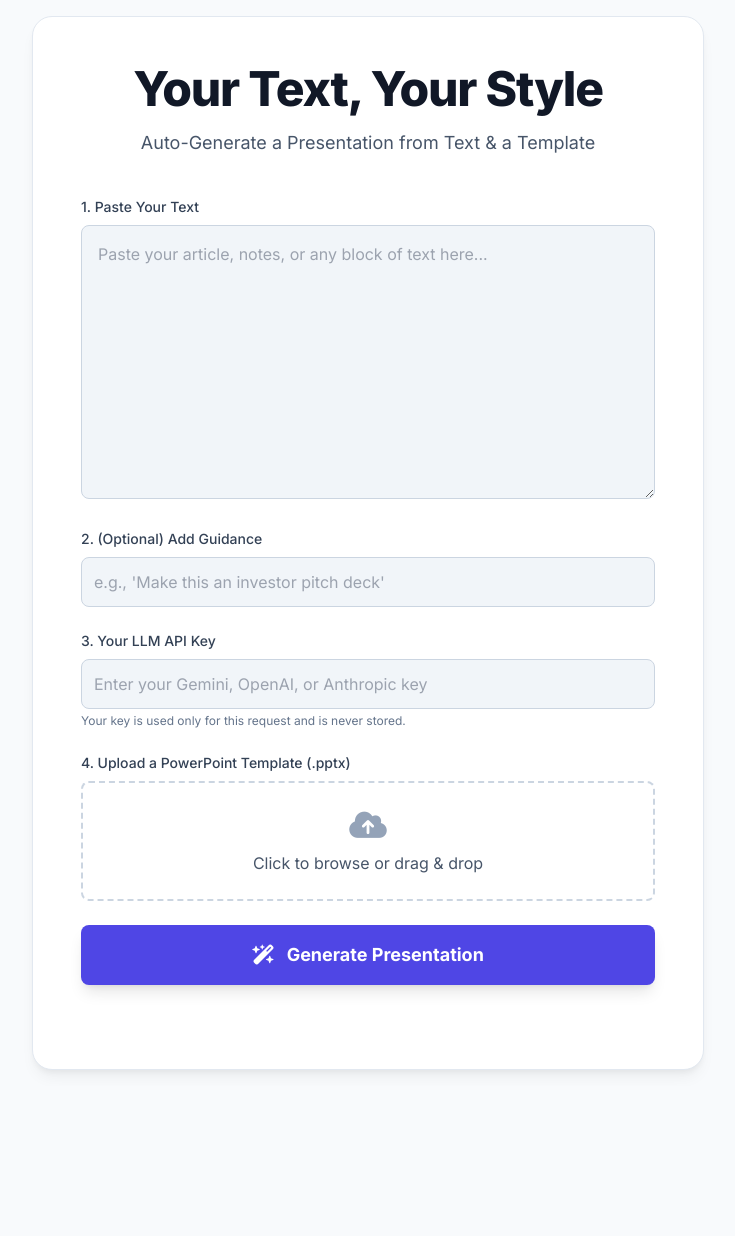
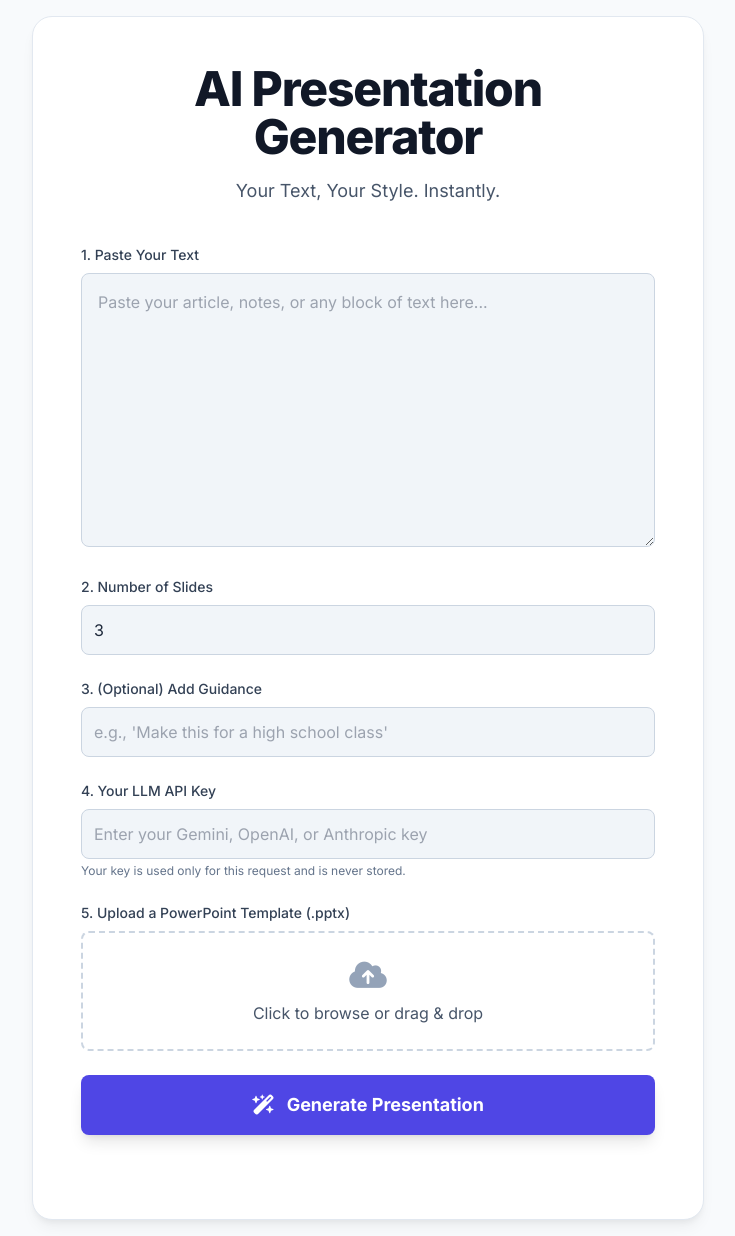
Before and after one commit to Sanjoli04/ppt-generator, a Flask app: page / in a window 1280 px wide. Shown: the whole page, without its empty margins (272-1007 px from the left). Before the commit the page ends 1073 px from the top, so only its background shows below. Run offline with Flask 3, Linux system fonts and the light colour scheme; some libraries are stand-ins or nearby versions.

Commit message:
Update main.py and index.html to respresent the requirements in the document provided..

```diff
--- a/main.py
+++ b/main.py
@@ -11,34 +11,36 @@ load_dotenv()
 FALLBACK_GOOGLE_API_KEY = os.getenv("GOOGLE_API_KEY")
 MODEL_NAME = "gemini-1.5-pro-latest"
 
-# --- 2. The AI Chain (Re-written for Research and Content Generation) ---
-# This prompt now instructs the AI to research a topic and create content.
+# --- 2. The AI Chain (for Markdown Generation) ---
+# This prompt is updated to take bulk_text and number_of_slides.
 prompt = ChatPromptTemplate.from_messages([
     ("system", """
-    You are an expert research assistant and presentation designer. Your goal is to generate a detailed markdown string for a presentation on a given topic.
-    You will research the topic to gather concise, accurate information and then structure it into the requested number of slides.
+    You are an expert presentation designer AI. Your goal is to generate a detailed markdown string for a presentation based on the user's text.
+    You must structure the text into the exact number of slides requested by the user.
     Your final output must ONLY be the markdown string, following the specified format with `---` separators.
     """),
     ("user", """
     Here are the precise formatting rules you MUST follow for each slide.
 
     **Slide 1: Title Slide**
-    - A title line starting with `#`. The title should be compelling and relevant to the topic.
-    - A subtitle line starting with `##`. The subtitle should be a short, engaging summary.
+    - A title line starting with `#`.
+    - A subtitle line starting with `##`.
     ---
     **Content Slides**
     - Each slide MUST have a title line starting with `#`.
-    - Each slide MUST have 2-4 concise bullet points summarizing key information about the topic.
+    - Each slide MUST have 2-5 bullet points starting with `-`.
     ---
     **Conclusion Slide**
     - The final slide MUST have a title line starting with `#`.
-    - The final slide MUST have 2-3 summary bullet points of the main takeaways.
+    - The final slide MUST have 2-3 summary bullet points.
 
     **Optional Guidance for tone and structure:** {guidance}
 
-    Now, please research the following topic and create the markdown for a presentation with exactly {number_of_slides} slides.
+    Now, analyze the following text and generate the markdown for a presentation with exactly {number_of_slides} slides.
 
-    **TOPIC:** {topic}
+    <TEXT>
+    {bulk_text}
+    </TEXT>
     """),
 ])
 
@@ -58,7 +60,7 @@ def create_ppt_with_template(markdown_slides: str, template_file):
     """Creates a PowerPoint presentation applying styles from a template file."""
     prs = pptx.Presentation(template_file)
 
-    # Remove all existing slides from the template
+    # --- FIX: Remove all existing slides from the template ---
     while len(prs.slides) > 0:
         rId = prs.slides._sldIdLst[0].rId
         prs.part.drop_rel(rId)
@@ -114,7 +116,7 @@ def generate_presentation():
         return jsonify({"error": "No template file provided."}), 400
 
     template_file = request.files['template_file']
-    topic = request.form.get('topic', '')
+    bulk_text = request.form.get('bulk_text', '')
     guidance = request.form.get('guidance', 'A standard professional presentation.')
     user_api_key = request.form.get('api_key', '')
     number_of_slides = int(request.form.get('number_of_slides', 3))
@@ -128,7 +130,7 @@ def generate_presentation():
         chain = prompt | llm
 
         response = chain.invoke({
-            "topic": topic,
+            "bulk_text": bulk_text,
             "guidance": guidance,
             "number_of_slides": number_of_slides
         })
--- a/templates/index.html
+++ b/templates/index.html
@@ -4,7 +4,7 @@
 <head>
     <meta charset="UTF-8">
     <meta name="viewport" content="width=device-width, initial-scale=1.0">
-    <title>Your Text, Your Style - AI Presentation Generator</title>
+    <title>AI Presentation Generator</title>
 
     <script src="https://cdn.tailwindcss.com"></script>
     <link rel="stylesheet" href="https://cdnjs.cloudflare.com/ajax/libs/font-awesome/6.4.2/css/all.min.css">
@@ -55,7 +55,6 @@
             cursor: not-allowed;
         }
 
-        /* Custom file input */
         .file-input-label {
             cursor: pointer;
             border: 2px dashed #cbd5e1;
@@ -74,30 +73,39 @@
     <div class="w-full max-w-2xl mx-auto">
         <div class="professional-card p-8 md:p-12">
             <div class="text-center mb-10">
-                <h1 class="text-4xl md:text-5xl font-extrabold text-gray-900 tracking-tight">Your Text, Your Style</h1>
-                <p class="text-slate-600 mt-4 text-lg">Auto-Generate a Presentation from Text & a Template</p>
+                <h1 class="text-4xl md:text-5xl font-extrabold text-gray-900 tracking-tight">AI Presentation Generator
+                </h1>
+                <p class="text-slate-600 mt-4 text-lg">Your Text, Your Style. Instantly.</p>
             </div>
 
             <form id="ppt-form" class="space-y-6">
-                <!-- Text Input -->
+                <!-- Bulk Text Input -->
                 <div>
-                    <label for="bulk-text" class="block text-sm font-medium text-slate-700 mb-2">1. Paste Your
+                    <label for="bulk_text" class="block text-sm font-medium text-slate-700 mb-2">1. Paste Your
                         Text</label>
-                    <textarea id="bulk-text" name="bulk-text" rows="10" class="w-full p-4 rounded-lg"
+                    <textarea id="bulk_text" name="bulk_text" rows="10" class="w-full p-4 rounded-lg"
                         placeholder="Paste your article, notes, or any block of text here..."></textarea>
+                </div>
+
+                <!-- Number of Slides -->
+                <div>
+                    <label for="number_of_slides" class="block text-sm font-medium text-slate-700 mb-2">2. Number of
+                        Slides</label>
+                    <input type="number" id="number_of_slides" name="number_of_slides" class="w-full p-3 rounded-lg"
+                        value="3" min="2">
                 </div>
 
                 <!-- Guidance Input -->
                 <div>
-                    <label for="guidance" class="block text-sm font-medium text-slate-700 mb-2">2. (Optional) Add
+                    <label for="guidance" class="block text-sm font-medium text-slate-700 mb-2">3. (Optional) Add
                         Guidance</label>
                     <input type="text" id="guidance" name="guidance" class="w-full p-3 rounded-lg"
-                        placeholder="e.g., 'Make this an investor pitch deck'">
+                        placeholder="e.g., 'Make this for a high school class'">
                 </div>
 
                 <!-- API Key Input -->
                 <div>
-                    <label for="api-key" class="block text-sm font-medium text-slate-700 mb-2">3. Your LLM API
+                    <label for="api-key" class="block text-sm font-medium text-slate-700 mb-2">4. Your LLM API
                         Key</label>
                     <input type="password" id="api-key" name="api-key" class="w-full p-3 rounded-lg"
                         placeholder="Enter your Gemini, OpenAI, or Anthropic key">
@@ -107,7 +115,7 @@
 
                 <!-- Template Upload -->
                 <div>
-                    <label class="block text-sm font-medium text-slate-700 mb-2">4. Upload a PowerPoint Template
+                    <label class="block text-sm font-medium text-slate-700 mb-2">5. Upload a PowerPoint Template
                         (.pptx)</label>
                     <label for="template-file"
                         class="file-input-label w-full p-6 rounded-lg flex flex-col items-center justify-center text-center">
@@ -154,7 +162,8 @@
             errorMessage.textContent = '';
 
             const formData = new FormData();
-            formData.append('bulk_text', document.getElementById('bulk-text').value);
+            formData.append('bulk_text', document.getElementById('bulk_text').value);
+            formData.append('number_of_slides', document.getElementById('number_of_slides').value);
             formData.append('guidance', document.getElementById('guidance').value);
             formData.append('api_key', document.getElementById('api-key').value);
 
@@ -164,7 +173,6 @@
             }
             formData.append('template_file', fileInput.files[0]);
 
-            // UI state: loading
             generateBtn.disabled = true;
             loadingSpinner.classList.remove('hidden');
             generateBtn.querySelector('span').textContent = 'Generating...';
@@ -174,7 +182,7 @@
 
                 const response = await fetch(apiUrl, {
                     method: 'POST',
-                    body: formData, // FormData sets the correct headers automatically
+                    body: formData,
                 });
 
                 if (!response.ok) {
@@ -182,7 +190,6 @@
                     throw new Error(errorData.error || `Server error: ${response.statusText}`);
                 }
 
-                // Handle file download
                 const blob = await response.blob();
                 const url = window.URL.createObjectURL(blob);
                 const a = document.createElement('a');
@@ -197,7 +204,6 @@
                 console.error('Error:', error);
                 errorMessage.textContent = error.message;
             } finally {
-                // UI state: reset
                 generateBtn.disabled = false;
                 loadingSpinner.classList.add('hidden');
                 generateBtn.querySelector('span').textContent = 'Generate Presentation';
```
